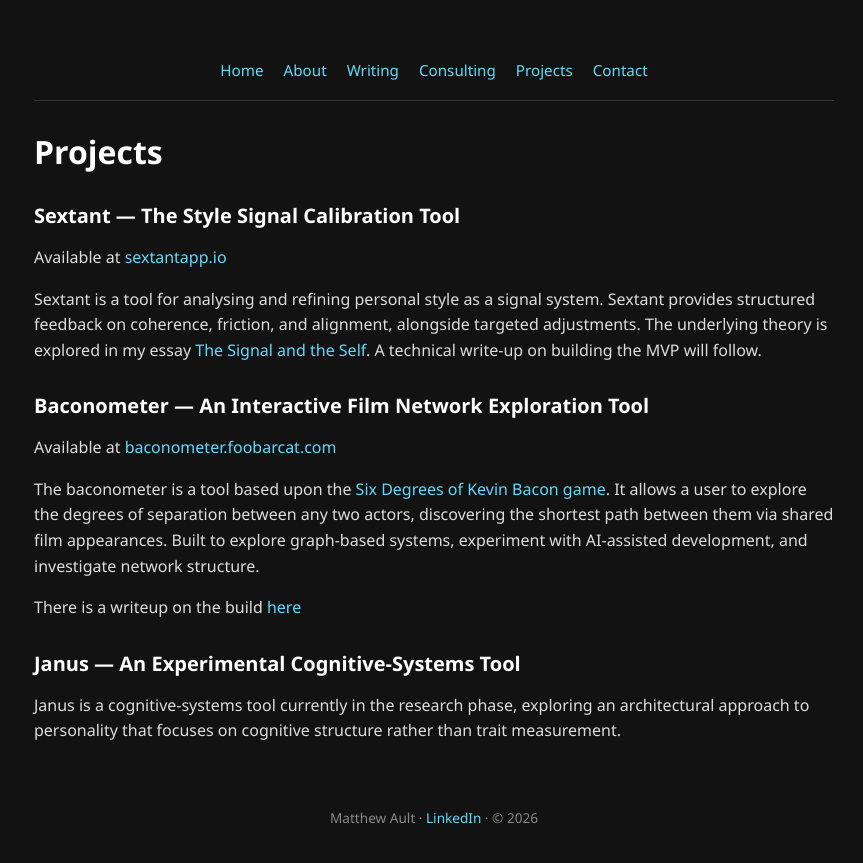
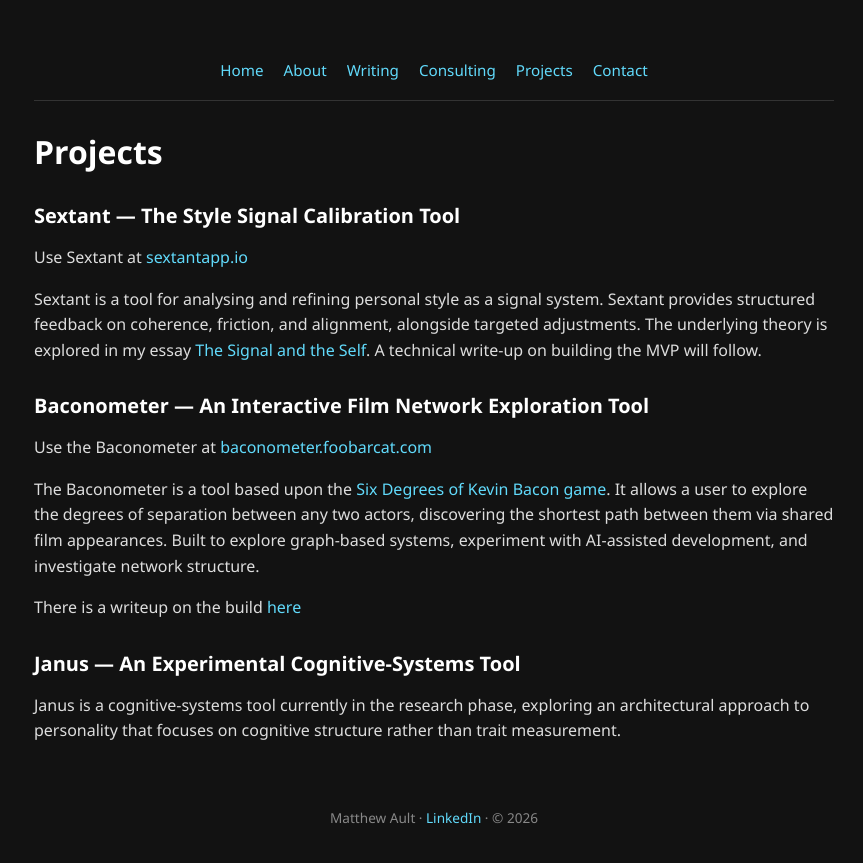
Before and after one commit to aultimus/foobarcat-homepage, a Jekyll site: the page built from projects/index.html, in a window 1280 px wide. Shown: the top 863 px of the page, without its empty margins (206-1069 px from the left). Built offline with Jekyll 4.4.1, drawn with Linux system fonts in a browser that asks for light colours.

Commit message:
refine wording slightly on projects page

```diff
--- a/projects/index.html
+++ b/projects/index.html
@@ -109,7 +109,7 @@
             <div class="project">
                 <h2>Sextant — The Style Signal Calibration Tool</h2>
                 <p>
-                    Available at <a href="https://sextantapp.io">sextantapp.io</a>
+                    Use Sextant at <a href="https://sextantapp.io">sextantapp.io</a>
                 </p>
                 <p>
                     Sextant is a tool for analysing and refining personal style as a signal system. Sextant provides structured feedback on coherence, friction, and alignment, alongside targeted adjustments.
@@ -121,10 +121,10 @@
             <div class="project">
                 <h2>Baconometer — An Interactive Film Network Exploration Tool</h2>
                 <p>
-                    Available at <a href="https://baconometer.foobarcat.com">baconometer.foobarcat.com</a>
+                    Use the Baconometer at <a href="https://baconometer.foobarcat.com">baconometer.foobarcat.com</a>
                 </p>
                 <p>
-                    The baconometer is a tool based upon the <a href="https://en.wikipedia.org/wiki/Six_Degrees_of_Kevin_Bacon">Six Degrees of Kevin Bacon game</a>.
+                    The Baconometer is a tool based upon the <a href="https://en.wikipedia.org/wiki/Six_Degrees_of_Kevin_Bacon">Six Degrees of Kevin Bacon game</a>.
                     It allows a user to explore the degrees of separation between any two actors,
                     discovering the shortest path between them via shared film appearances.
                     Built to explore graph-based systems, experiment with AI-assisted development, and investigate network structure.
```
